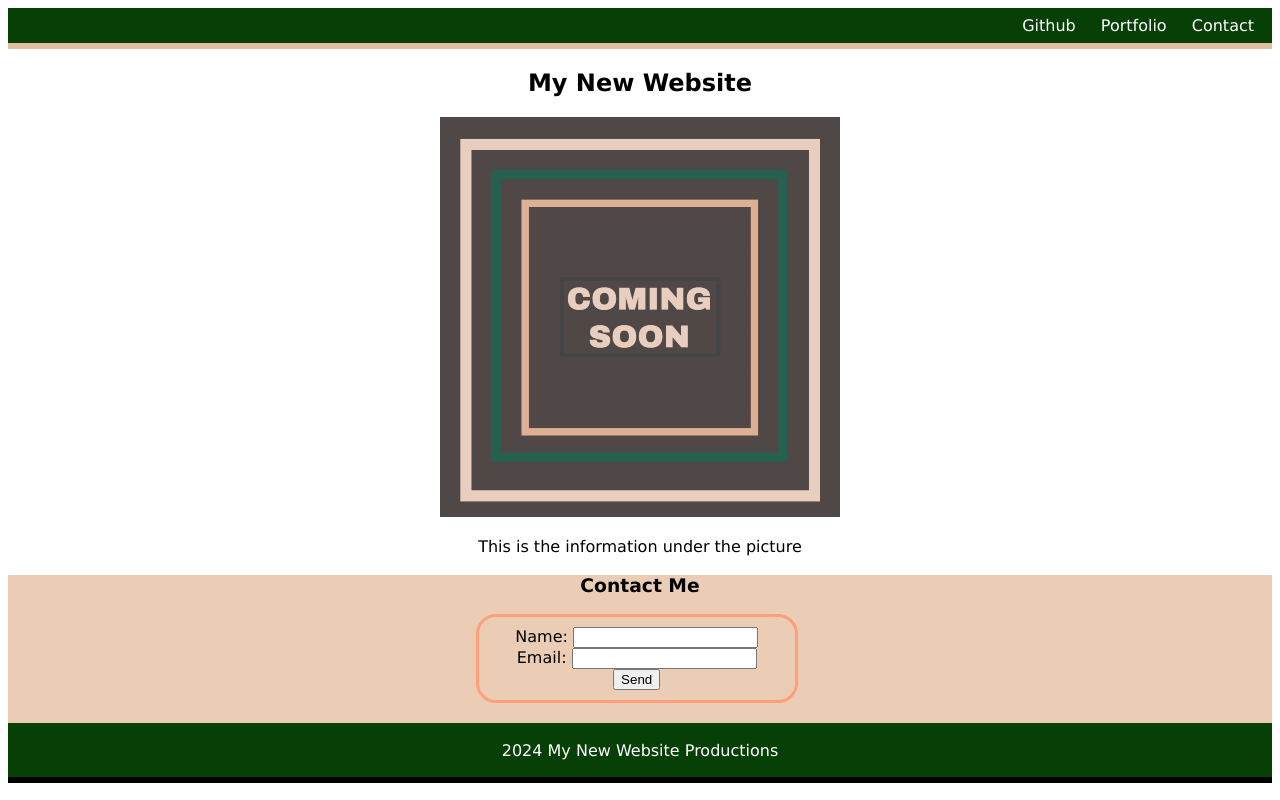
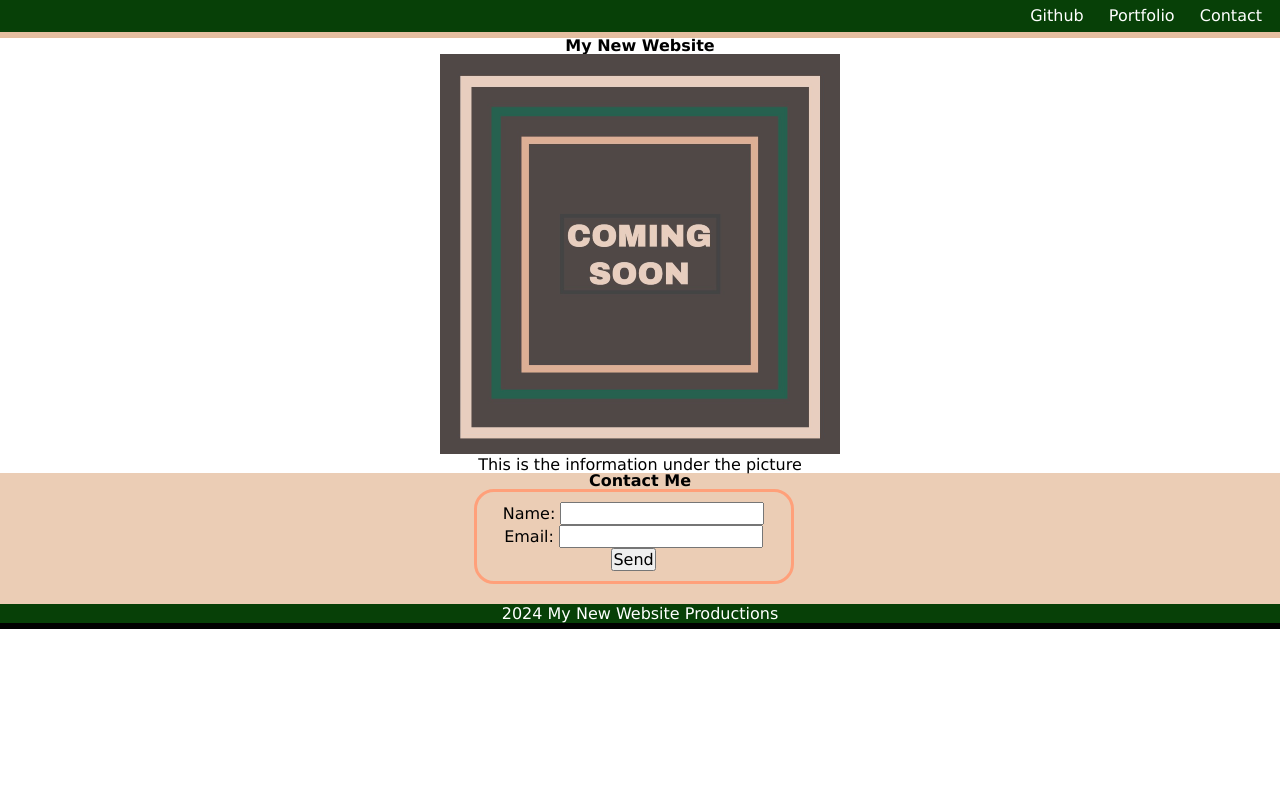
Before and after one commit to JasonBusenitz/home_project, a plain HTML site: page index.html in a window 1280 px wide. Drawn offline with Linux system fonts and the light colour scheme.

Commit message:
added reset sheet

```diff
--- /dev/null
+++ b/assets/reset.css
@@ -0,0 +1,50 @@
+/* Resets the box size of every element */
+* {
+    margin: 0;
+    padding: 0;
+    box-sizing: border-box;
+}
+
+
+/* Gives the body element a parent height to compare against */
+html {
+    height: 100%;
+}
+
+
+body {
+    min-height: 100%;
+    line-height: 1;
+    font-family: sans-serif;
+}
+
+
+h1,
+h2,
+h3,
+h4,
+h5,
+h6 {
+    font-size: 100%;
+}
+
+
+/* Matches the font of special elements to the rest of the page */
+input,
+select,
+option,
+optgroup,
+textarea,
+button,
+pre,
+code {
+    font-size: 100%;
+    font-family: inherit;
+}
+
+
+/* Removes default bullet points from lists */
+ol,
+ul {
+    list-style: none;
+}
--- a/index.html
+++ b/index.html
@@ -5,6 +5,7 @@
   <meta charset="UTF-8">
   <meta name="viewport" content="width=device-width, initial-scale=1.0">
   <title>Mini-Project</title>
+  <link rel="stylesheet" href="./assets/reset.css">
   <link rel="stylesheet" href="./assets/style.css">
 </head>
 
```
